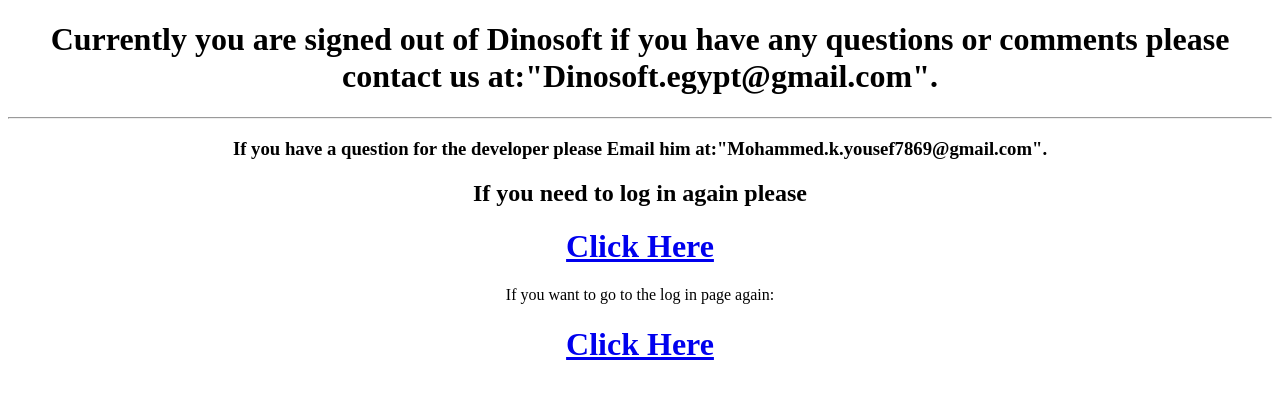
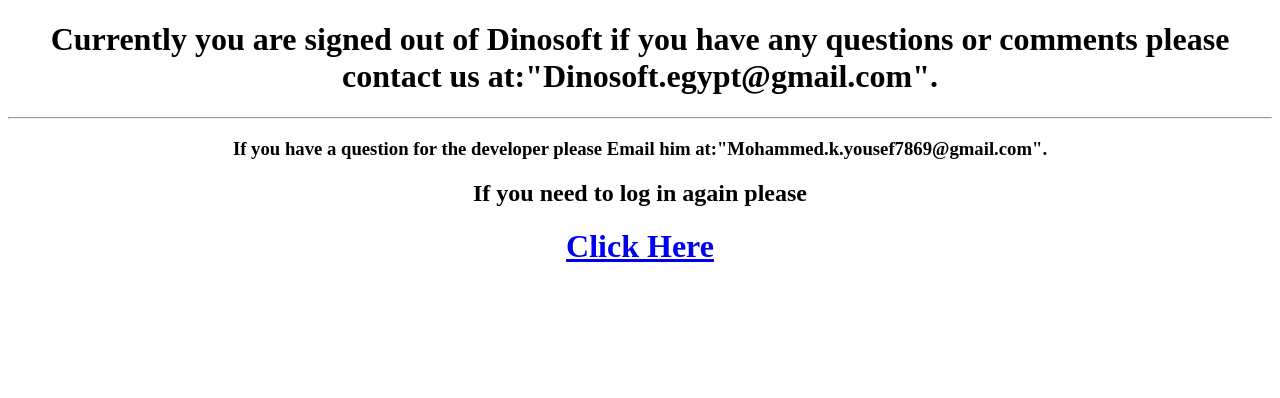
Before and after one commit to MKY2822006660/Dinosoft, a plain HTML site: page log-out.html in a window 1280 px wide. Drawn offline with Linux system fonts and the light colour scheme.

Commit message:
Update log-out.html

```diff
--- a/log-out.html
+++ b/log-out.html
@@ -7,8 +7,8 @@
 <hr>
 <h3>If you have a question for the developer please Email him at:"Mohammed.k.yousef7869@gmail.com".</h3>
 <h2>If you need to log in again please</h2>
-<a href="https://all-6516656.codehs.me/index.html"><h1>Click Here</h1></a>
-<p>If you want to go to the log in page again:</p><a href="https://mohammed23-24.github.io/Dinosoft.com/"><h1>Click Here</h1></a>
+<a href="https://tell-us-about-you-6313841.codehs.me/index.html"><h1>Click Here</h1></a>
+
 </center>
 </body>
 </html>
```
